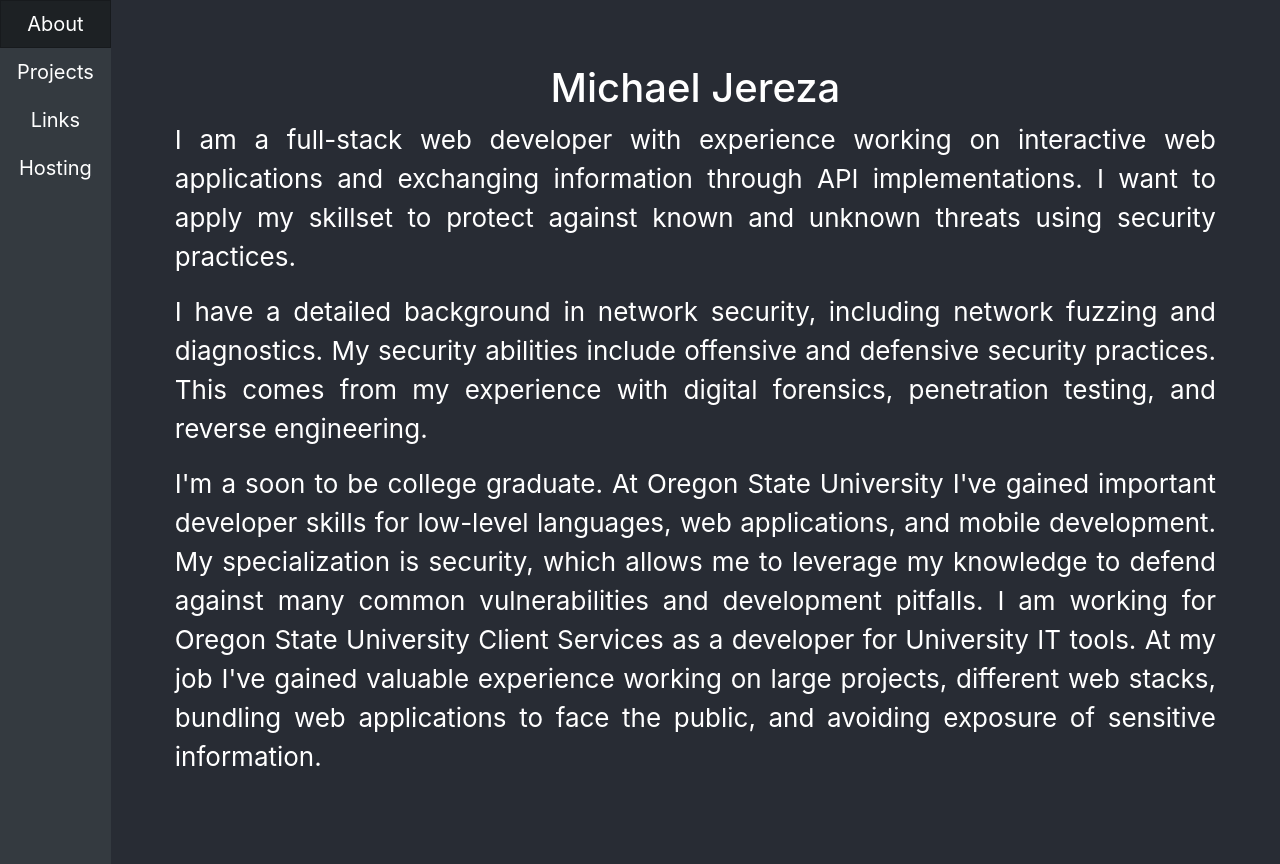
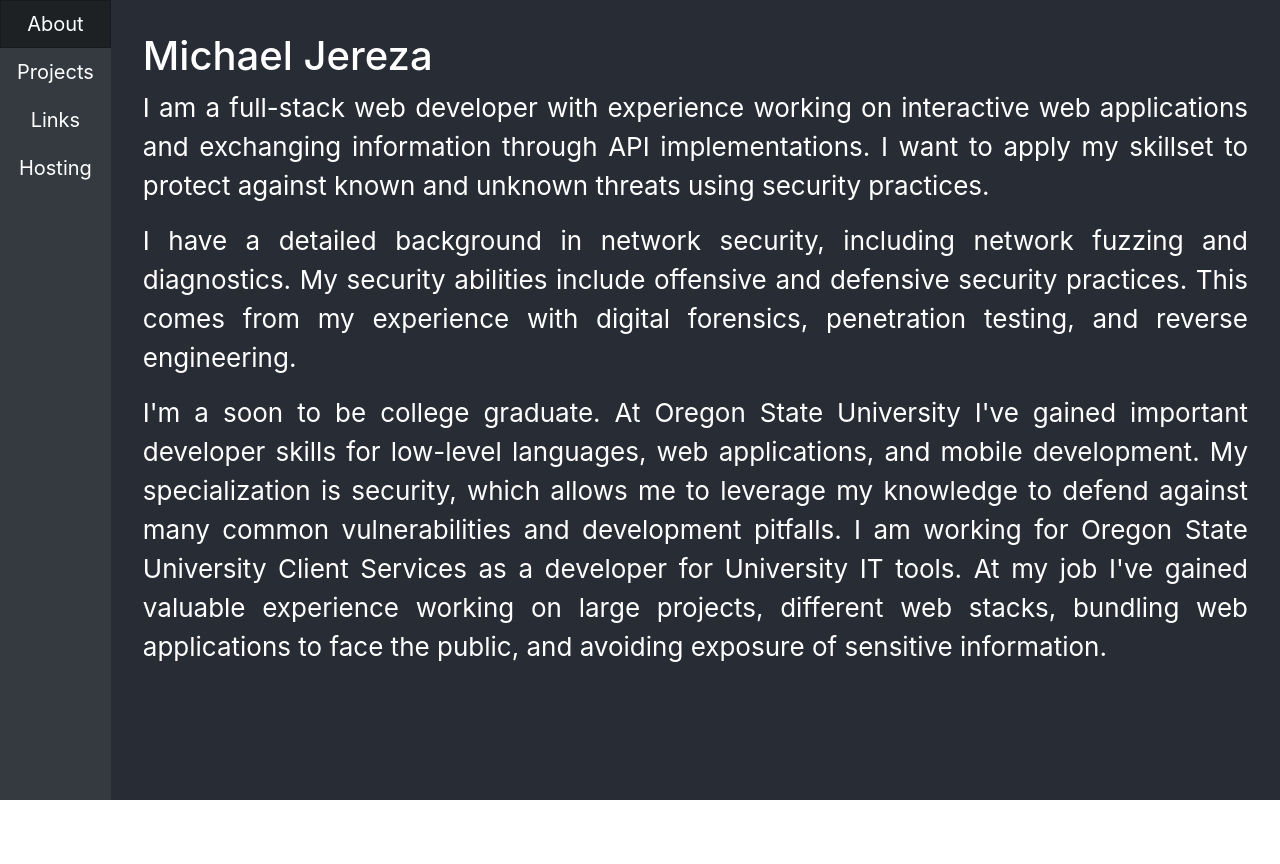
Before and after one commit to MichaelJereza/Portfolio-Website, a React app: page / in a window 1280 px wide. After the commit the page ends 800 px from the top, so only its background shows below. Built offline with nearby package versions, Linux system fonts and the light colour scheme.

Commit message:
Working animations

```diff
--- a/src/App.css
+++ b/src/App.css
@@ -62,21 +62,25 @@
 }
 
 .folder-enter {
+  opacity: 0;
   transform: translateX(-100%);
 }
 
 .folder-enter-active {
+  opacity: 100%;
   transform: translateX(0);
-  transition: transform 500ms ease-in;
+  transition: transform 500ms, opacity 600ms;
 }
 
 .folder-exit {
+  opacity: 100%;
   transform: translateX(0);
 }
 
 .folder-exit-active {
+  opacity: 0;
   transform: translateX(-100%);
-  transition: transform 300ms ease-out;
+  transition: transform 500ms, opacity 500ms;
 }
 
 #pageContent {
--- a/src/App.js
+++ b/src/App.js
@@ -7,29 +7,29 @@
 import React, { useReducer, forwardRef, useEffect, useState} from 'react';
 import {CSSTransition} from 'react-transition-group'; // ES6
 function App() {
-  const nodeRef = React.useRef(null);
   const [animating, setAnimating] = useState(true);
+  const [pageIndex, setIndex] = useState(0);
 
+  // Takes an integer and determines component content for it
   function onPageChanged(state, index) {
-    if(index !== state.index){
     let newPage = {}
     newPage.index = index;
     switch(index) {
       // About
       case 0:
-          newPage.content = <About ref={nodeRef}/>
+        newPage.content = <About/>
       break;
       // Projects
       case 1:
-          newPage.content = <Projects ref={nodeRef}/>
+        newPage.content = <Projects/>
       break;
       // Links
       case 2:
-          newPage.content = <PersonalLinks ref={nodeRef}/>
+        newPage.content = <PersonalLinks/>
       break;
       // Hosting
       case 3:
-          newPage.content = <ReactDefault ref={nodeRef}/>;
+        newPage.content = <ReactDefault/>;
       break;
 
       default:
@@ -37,44 +37,40 @@
     }
     return newPage;
   }
-  }
+  // Page content and index
   const [page, changePage] = useReducer(onPageChanged,
-    {index: 0, content: <About ref={nodeRef}/>});
+    {index: 0, content: <About/>});
 
+  // Animate the page entering
   useEffect(()=>{
-    console.log("Showing");
     setAnimating(true);
-    return ()=>{
-      // setAnimating(false);
-      // console.log("Cleanup")
-    }
   }, [page]);
 
-  // useEffect(()=>{
-  //   console.log("Page Change");
-  //   setAnimating(false);
-  // }, [page]);
-
+  // Change the page from NavigationPanel
   function cyclePage(index){
+    setIndex(index);
     setAnimating(false);
-    console.log("Done animating close")
-    changePage(index);
   }
-
-  // const [pageIndex, changePage] = useState(3);
 
   return (
     <div className="App container-fluid p-0">
-      <NavigationPanel selection={page.index} change={cyclePage} animating={setAnimating}/>
+      <NavigationPanel selection={page.index} change={cyclePage}/>
       <div className="App-content">
         <CSSTransition
-        nodeRef={nodeRef}
         classNames="folder"
         in={animating}
-        timeout={500}
-        unmountOnExit
-        onEntered={()=>console.log("Enter")}
-        onExit={()=>console.log("Exited")}
+
+        addEndListener={
+          (node, done) => {node.addEventListener('transitionend',(e) => {
+            console.log(animating);
+            console.log("DONE")
+            console.log(done);
+            if(animating===false){
+              changePage(pageIndex);
+            }
+            done(e);
+          }, false);}
+        }
         >
           { page.content }
         </CSSTransition>
@@ -86,25 +82,8 @@
 }
 
 const ReactDefault = forwardRef((props, ref) => {
-  // const [animatingFolder, setAnimateFolder] = useState(true);
-  // if(props.transitionOut){
-  //   setAnimateFolder(false);
-  // }
-  // Set the callback for hiding animation
-  // function TestCallback(bool){
-  //   console.log("TESTCALLBACK");
-  //   setAnimateFolder(bool);
-  // }
-  // props.callback(TestCallback);
-  // useEffect(()=>{
-  //   console.log("Mounting")
-  //   return ()=>{
-  //     console.log("Unmounting")
-  //     setAnimateFolder(false);
-  //   }
-  // });
   return(
-    <header ref={ref} id="pageContent" className="App-content">
+    <header ref={ref} >
         <img src={logo} className="App-logo" alt="logo" />
         <p>This website was built with:</p>
         <ul className="list-group list-group-flush">
--- a/src/components/About.js
+++ b/src/components/About.js
@@ -4,7 +4,7 @@
 
 const About = forwardRef((props, ref) => {
     return(
-        <div ref={ref} id="pageContent" className="App-content text-justify">
+        <div ref={ref} className="text-justify">
             <h1>Michael Jereza</h1>
             <div className="Left-paragraph">
 
--- a/src/components/Links.js
+++ b/src/components/Links.js
@@ -5,7 +5,7 @@
     return(
         // <TransitionGroup          transitionName="slide"          transitionEnterTimeout={500}          transitionLeaveTimeout={300}>
 
-            <div ref={ref} id="pageContent" className="App-content">
+            <div ref={ref} className="">
                 <h1>Links</h1>
                 <div className="text-justify">
                     <h2><a target="_blank" rel="noreferrer" href="https://play.google.com/store/apps/details?id=com.mike.android.ncrypt">Google Playstore - Ncrypt</a></h2>
--- a/src/components/Navigation.js
+++ b/src/components/Navigation.js
@@ -15,7 +15,6 @@
     }
 
     return (
-        // Fix height not max on this
         <div className="Navigation-bar">
             <li
                 className={"nav-item btn btn-lg btn-dark "+ (navSelected[0] ? "active" : "")}
--- a/src/components/Projects.js
+++ b/src/components/Projects.js
@@ -3,7 +3,7 @@
 
 const Contribution = forwardRef((props, ref) => {
     return(
-        <div ref={ref} id="pageContent" className="App-content text-justify">
+        <div ref={ref} className="text-justify">
             <h1>Projects</h1>
 
                 <div >
```
Lines whose indentation alone changed are shown as unchanged.
